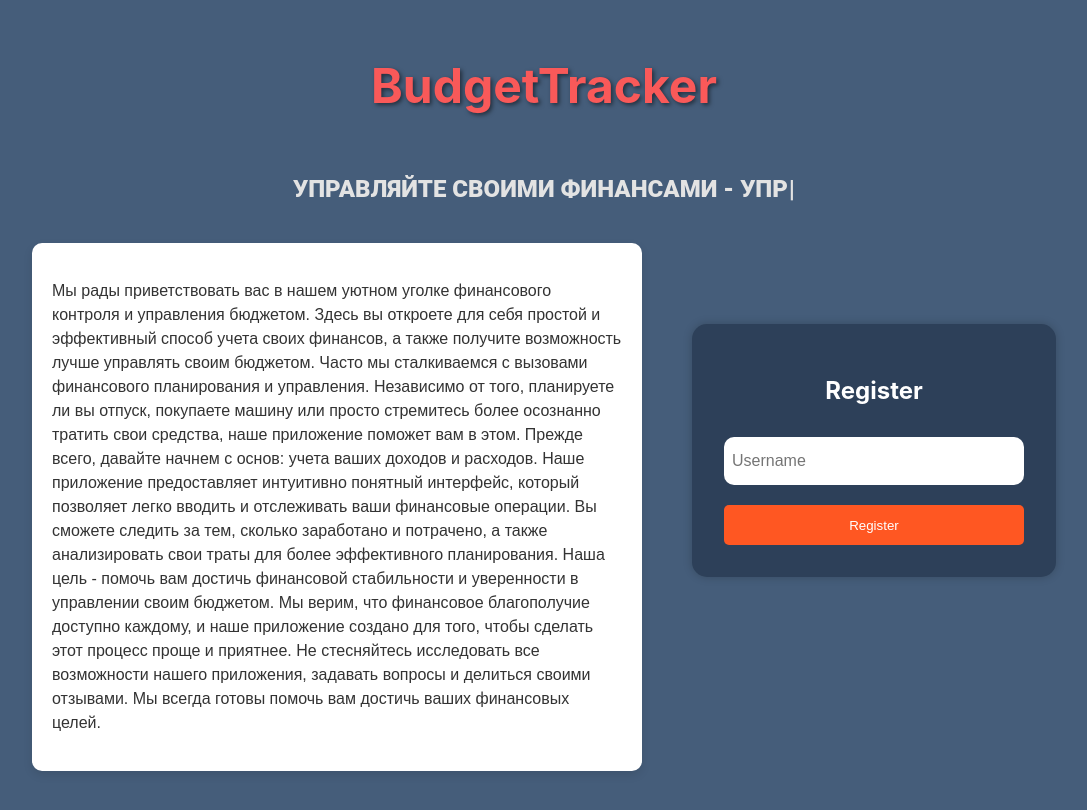
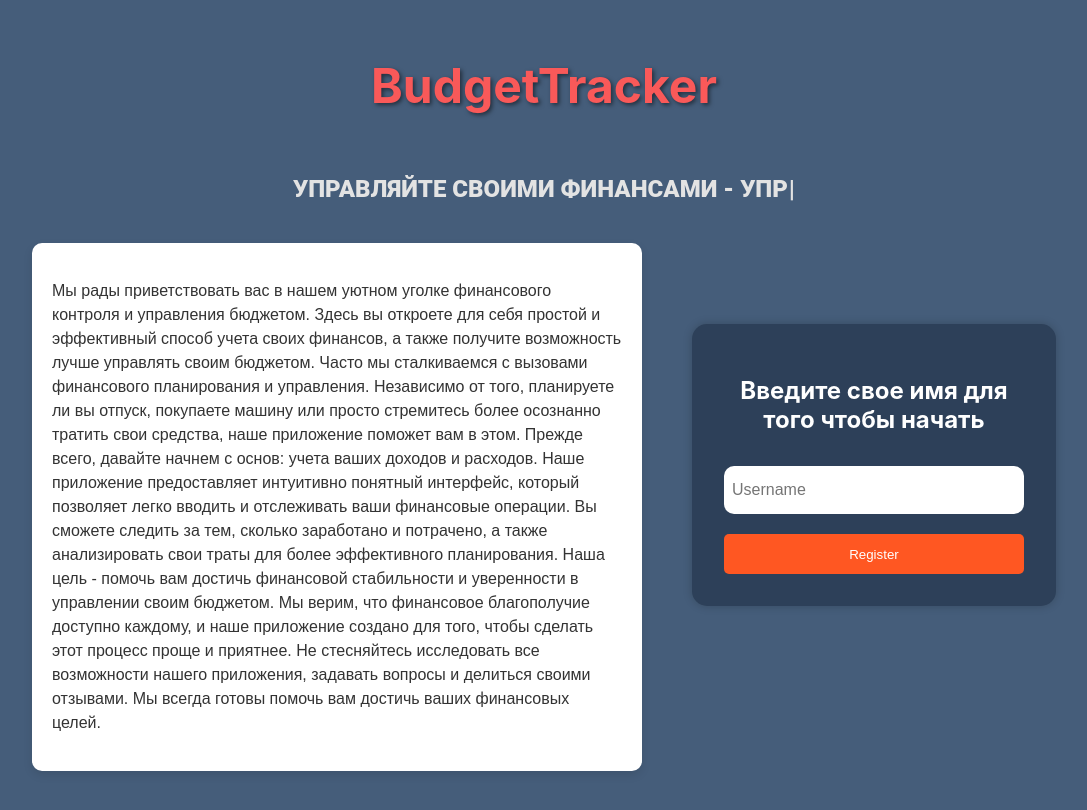
Before and after one commit to boxing-in-iT/tracker-budget, a React (Create React App) app: page /register in a window 1280 px wide. Shown: the top 810 px of the page, without its empty margins (96-1183 px from the left). Built offline with nearby package versions, Linux system fonts and the light colour scheme.

Commit message:
Change text for login page

```diff
--- a/src/pages/LoginPage/index.tsx
+++ b/src/pages/LoginPage/index.tsx
@@ -70,7 +70,7 @@ const LoginPage = (props: LoginProps) => {
   return (
     <Container>
       <Box>
-        <Title>Register</Title>
+        <Title>Введите свое имя для того чтобы начать</Title>
         <FormSt onSubmit={handleSubmit}>
           <input
             type="text"
```
